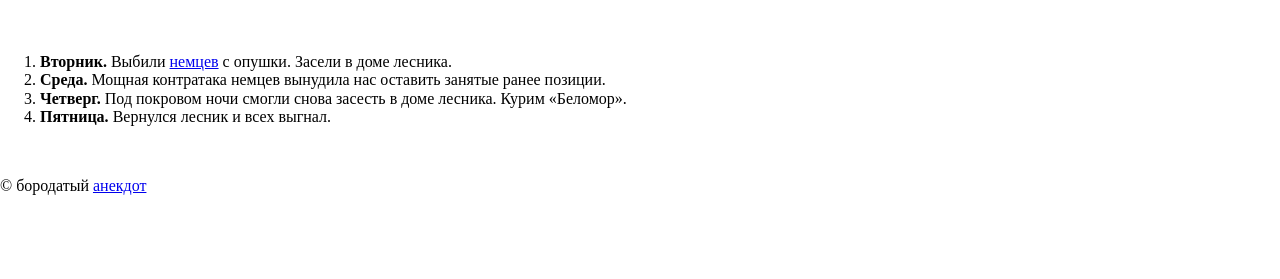
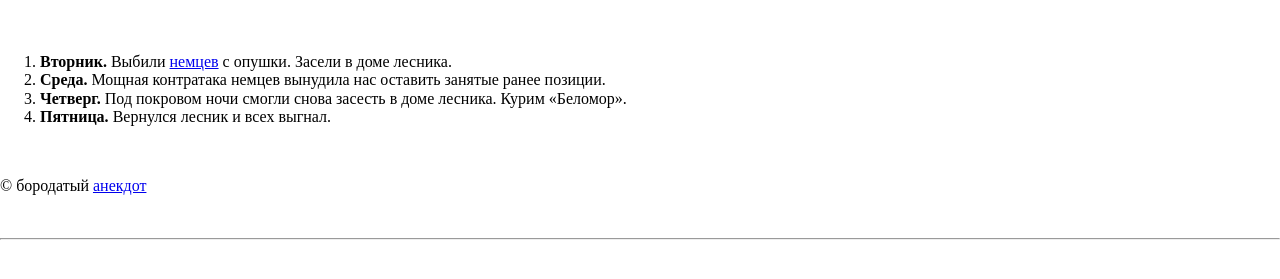
Before and after one commit to monstrby/MyRepository, a plain HTML site: page lesson1/Diary.html in a window 1280 px wide. Shown: the part 61-340 px from the top of the page. Drawn offline with nearby package versions, Linux system fonts and the light colour scheme.

Commit message:
Make style.css and add hr to diary.html

```diff
--- a/lesson1/Diary.html
+++ b/lesson1/Diary.html
@@ -7,6 +7,7 @@
   <title>Diary</title>
 </head>
 <body>
+    <div class="funny_box">
     <h1>Дневник партизана</h1>
     <br>
     <ol>
@@ -17,5 +18,8 @@
     </ol>
     <br>
     <p>&copy; бородатый <a href="http://anekdot.ru" target="_blank">анекдот</a></p>
+    <br>
+    <hr>
+    </div>
 </body>
 </html>
--- /dev/null
+++ b/lesson1/style.css
@@ -0,0 +1,7 @@
+.funny_box {
+    width: 500px;
+    height: 400px;
+}
+h1 {
+    align: center;
+}
```
